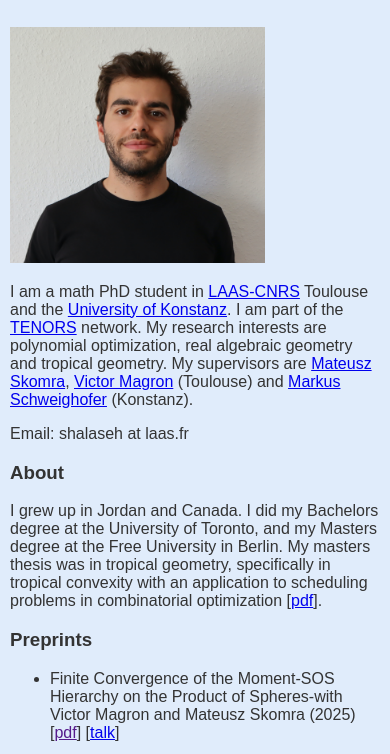
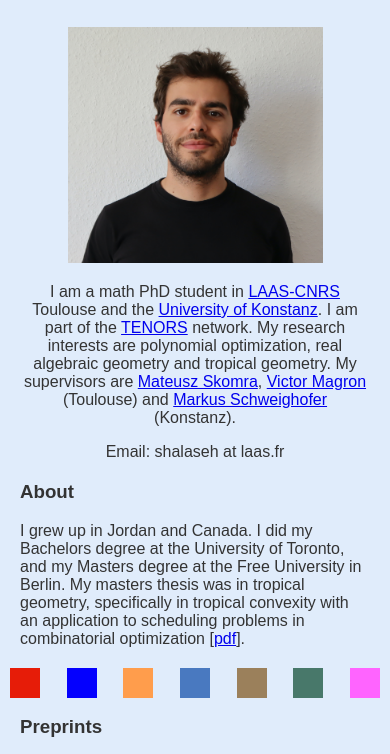
Before and after one commit to Sami-Halaseh/sami-halaseh.github.io, a plain HTML site: page index.html in a window 390 px wide. Shown: the part 73-827 px from the top of the page. Drawn offline with Linux system fonts and the light colour scheme.

Commit message:
Update styles.css

```diff
--- a/styles.css
+++ b/styles.css
@@ -30,3 +30,32 @@ header img {
     width: 40px;          /* Size of each square */
     height: 40px;         /* Size of each square */
 }
+
+/* On mobile, move the rectangle to a new position and adjust other elements */
+@media (max-width: 768px) {
+    /* Move the rectangle below the header */
+    #color-rectangle {
+        position: relative;
+        top: 0;
+        right: 0;
+        margin-top: 20px;  /* Adds space between the name and rectangle */
+    }
+
+    /* Stack the elements vertically, if needed */
+    header {
+        text-align: center;  /* Center the header content on small screens */
+        margin-bottom: 20px;  /* Space between header and rectangle */
+    }
+
+    /* Adjust the size of the squares in the rectangle */
+    .square {
+        width: 30px;  /* Smaller squares on mobile */
+        height: 30px;
+    }
+
+    /* Optionally adjust the width of the container */
+    .container {
+        padding-left: 10px;  /* Optional: Adds padding on smaller screens */
+        padding-right: 10px;
+    }
+}
```
